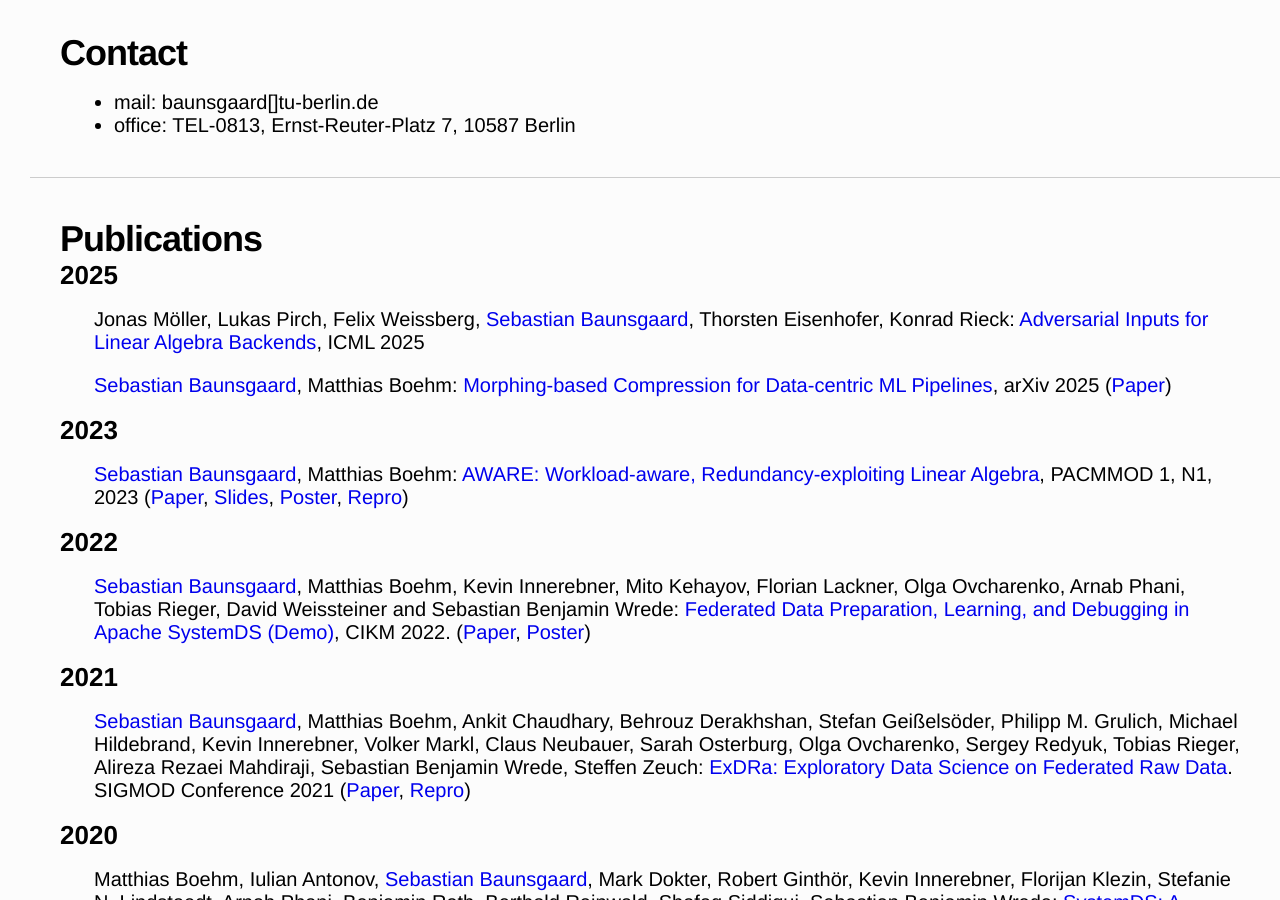
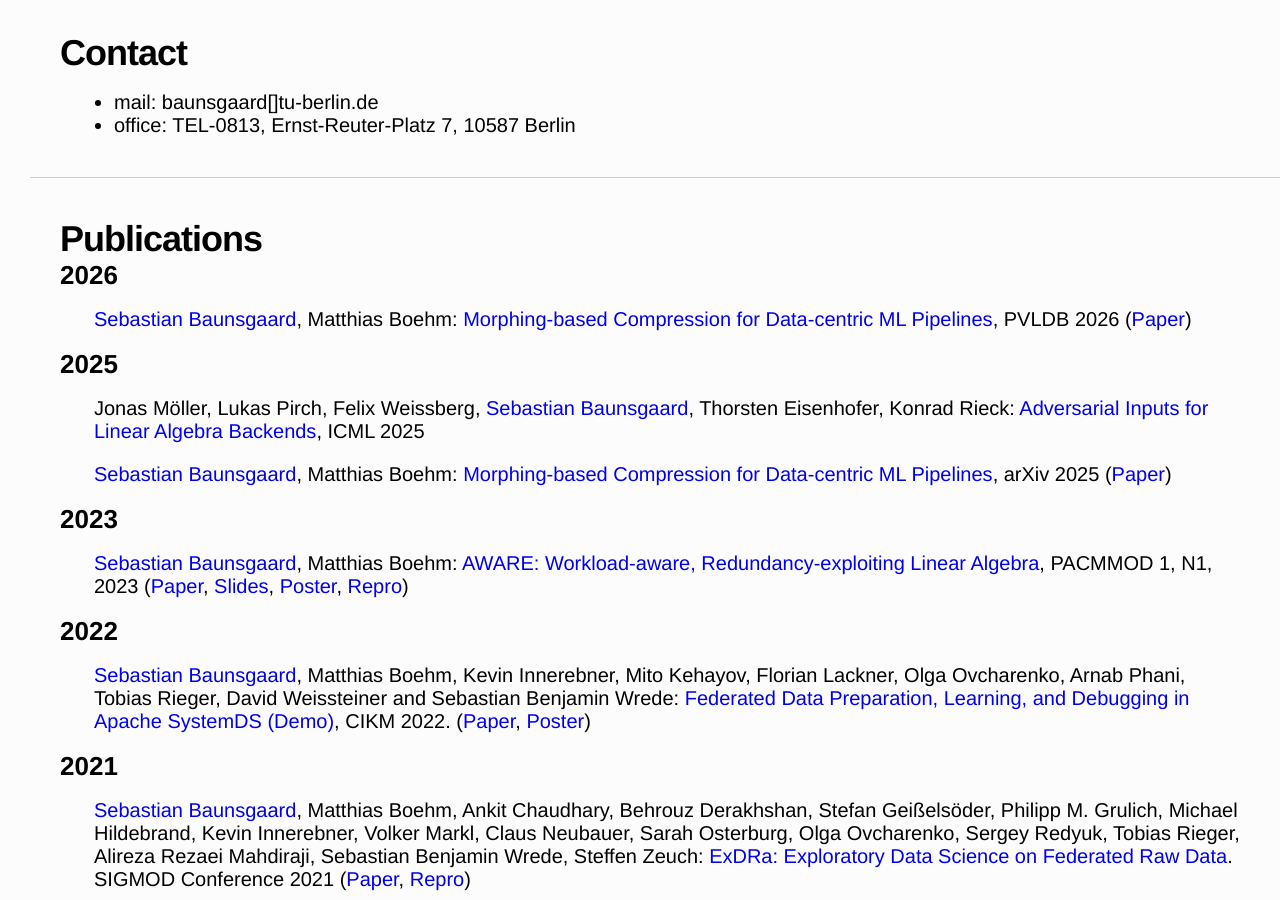
Before and after one commit to Baunsgaard/baunsgaard.github.io, a Jekyll site: the page built from index.md, in a window 1280 px wide and 900 px high, scrolled down 384 px. Built offline with Jekyll 4.4.1, drawn with Linux system fonts in a browser that asks for light colours.

Commit message:
Add PVLDB paper

```diff
--- a/index.md
+++ b/index.md
@@ -16,6 +16,11 @@ Sebastian Baunsgaard is a postdoc at [TU Berlin](https://www.tu.berlin/) supervi
 ---
 
 ## Publications
+
+### 2026
+
+[Sebastian Baunsgaard](.), Matthias Boehm: [Morphing-based Compression for Data-centric ML Pipelines](.), PVLDB 2026 ([Paper]())
+
 
 ### 2025
 
```
